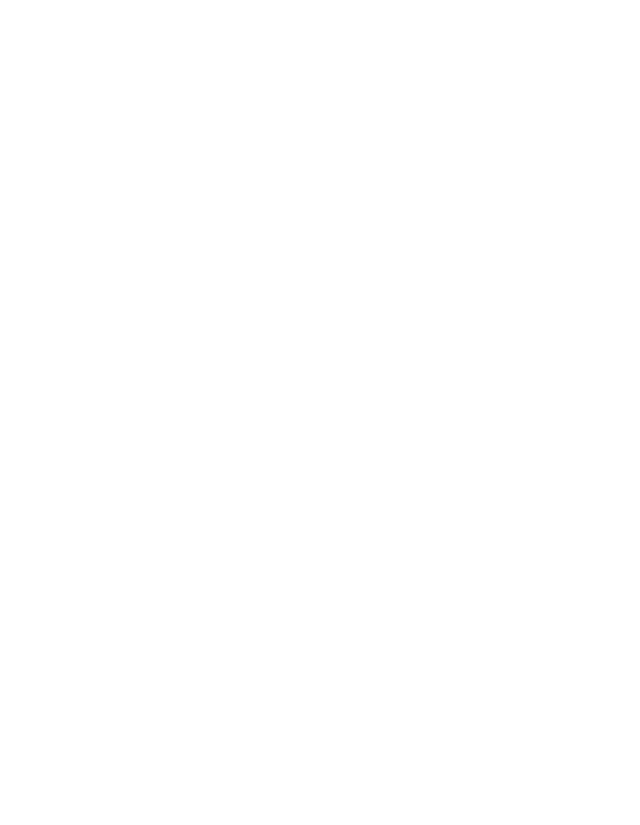
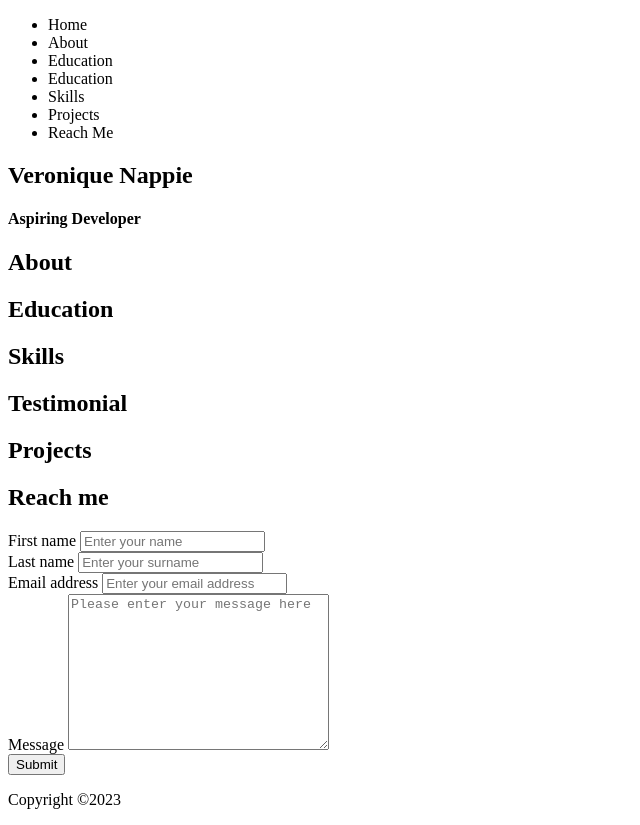
Before and after one commit to veroniquex1/todaysPortfolio, a plain HTML site: page index.html in a window 1280 px wide. Shown: the whole page, without its empty margins (0-640 px from the left). Before the commit the page ends 800 px from the top, so only its background shows below. Drawn offline with Linux system fonts and the light colour scheme.

Commit message:
My HTML Content

```diff
--- a/index.html
+++ b/index.html
@@ -6,6 +6,65 @@
     <title>Today's Portfolio</title>
 </head>
 <body>
-
+    <header>
+        <nav>
+            <ul>
+                <li><a href="#"></a>Home</li>
+                <li><a href="#"></a>About</li>
+                <li><a href="#"></a>Education</li>
+                <li><a href="#"></a>Education</li>
+                <li><a href="#"></a>Skills</li>
+                <li><a href="#"></a>Projects</li>
+                <li><a href="#"></a>Reach Me</li>
+            </ul>
+        </nav>
+    </header>
+    <main>
+        <section>
+            <h1>Veronique Nappie</h1>
+            <h4>Aspiring Developer</h4>
+        </section>
+        <section>
+            <h2>About</h2>
+        </section>
+        <section>
+            <h2>Education</h2>
+        </section>
+        <section>
+            <h2>Skills</h2>
+        </section>
+        <section>
+            <h2>Testimonial</h2>
+        </section>
+        <section>
+            <h2>Projects</h2>
+        </section>
+        <section>
+            <h2>Reach me</h2>
+            <form action="https://formspree.io/f/mvojdapb" method="post">
+                <div> <label for="firstName">First name</label>
+                <input type="text" placeholder="Enter your name" required id="firstName" name="firstName" >
+                </div>
+                <div> <label for="lastName">Last name</label>
+                <input type="text" placeholder="Enter your surname" required id="lastName" name="lastName" >
+                </div>
+                </div>
+                <div> <label for="emailAdd">Email address</label>
+                <input type="text" placeholder="Enter your email address" required id="emailAdd" name="emailAdd" >
+                </div>
+                </div>
+                <div> <label for="message">Message</label>
+                <textarea name="message" placeholder="Please enter your message here" id="message" cols="30" rows="10"
+                name="message" required></textarea>
+                </div>
+                <div>
+                    <button type="submit">Submit</button>
+                </div>
+            </form>
+        </section>
+    </main>
+    <footer>
+        <p>Copyright &copy;2023</p>
+    </footer>
 </body>
 </html>
```
